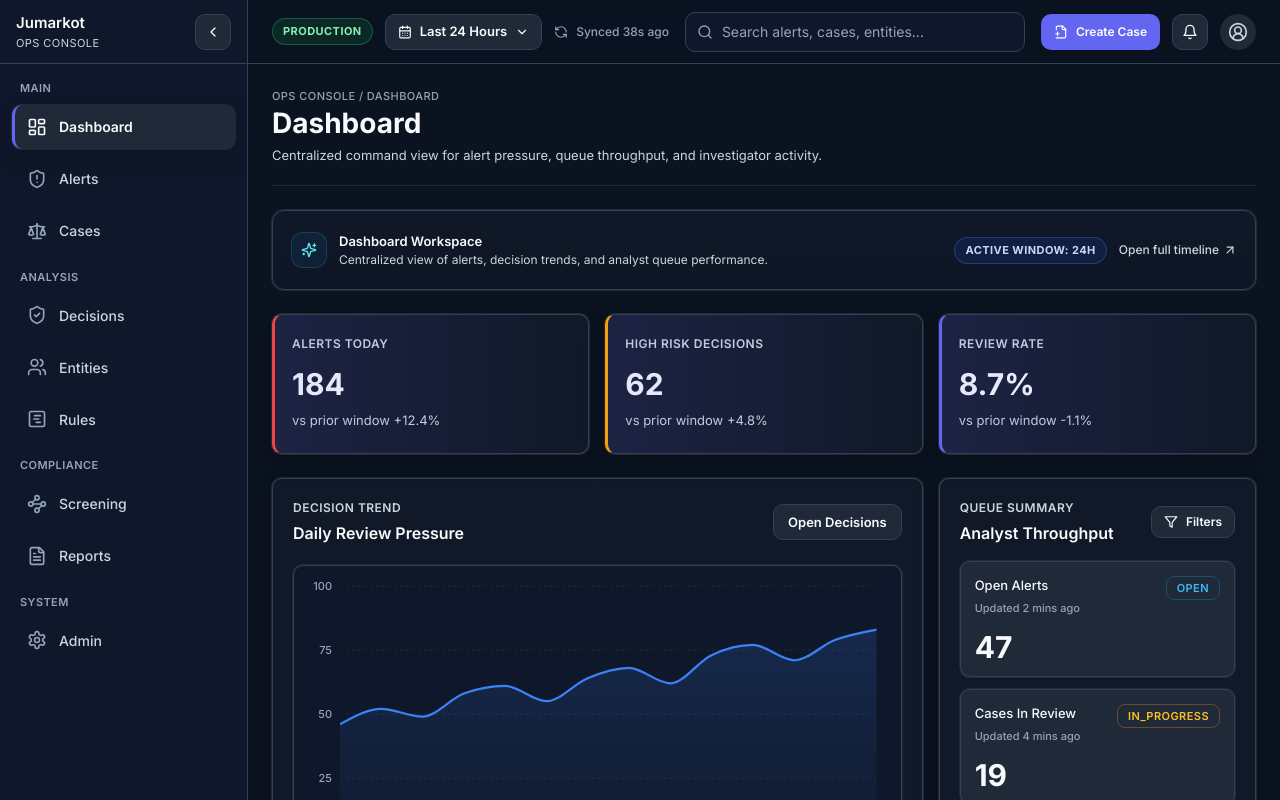
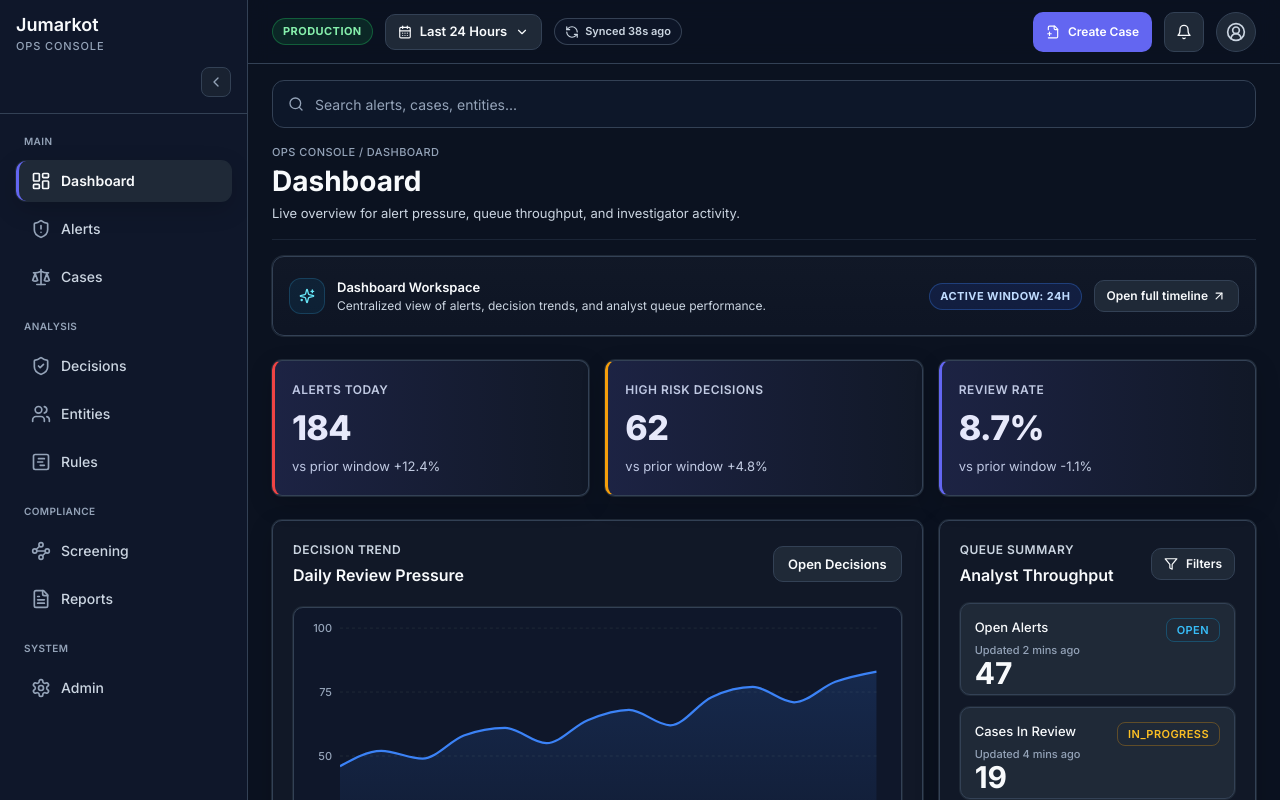
Before and after one commit to Jaybeeexpress/jumarkot-platform, a Next.js app in the folder apps/ops-console/: page / in a window 1280 px wide. Shown: the top 800 px of the page. Built offline with nearby package versions, Linux system fonts and the light colour scheme.

Commit message:
rebuild ops dashboard top layout and navigation hierarchy

```diff
--- a/apps/ops-console/src/app/globals.css
+++ b/apps/ops-console/src/app/globals.css
@@ -86,12 +86,35 @@
     transition: all 150ms ease;
   }
 
+  .enterprise-sidebar-brand {
+    border-bottom: 1px solid var(--border-light);
+    padding: 16px;
+  }
+
   .enterprise-sidebar-expanded {
     width: 248px;
   }
 
   .enterprise-sidebar-collapsed {
     width: 72px;
+  }
+
+  .enterprise-sidebar-collapse {
+    display: inline-flex;
+    height: 30px;
+    width: 30px;
+    align-items: center;
+    justify-content: center;
+    border: 1px solid var(--border-light);
+    border-radius: 8px;
+    background: rgba(31, 41, 55, 0.6);
+    color: var(--text-muted);
+    transition: all 150ms ease;
+  }
+
+  .enterprise-sidebar-collapse:hover {
+    background: rgba(30, 41, 59, 0.95);
+    color: var(--text-primary);
   }
 
   .enterprise-topbar {
@@ -110,11 +133,11 @@
 
   .enterprise-page-header {
     display: flex;
-    min-height: 88px;
+    min-height: 84px;
     align-items: center;
     justify-content: space-between;
-    border-bottom: 1px solid rgba(51, 65, 85, 0.5);
-    padding-bottom: 20px;
+    border-bottom: 1px solid rgba(51, 65, 85, 0.42);
+    padding-bottom: 16px;
   }
 
   .enterprise-banner-slim {
@@ -126,7 +149,7 @@
     border: 1px solid var(--border-light);
     border-radius: 12px;
     background: linear-gradient(180deg, rgba(17, 24, 39, 0.96), rgba(14, 21, 36, 0.94));
-    padding: 14px 18px;
+    padding: 12px 16px;
     box-shadow: 0 0 0 1px #1f2937;
   }
 
@@ -175,6 +198,14 @@
     color: var(--text-primary);
     outline: none;
     transition: all 150ms ease;
+  }
+
+  .enterprise-search-input {
+    height: 48px;
+    border-radius: 12px;
+    padding-left: 42px;
+    padding-right: 16px;
+    background: #0d1729;
   }
 
   .enterprise-input::placeholder {
@@ -263,6 +294,16 @@
     border-color: rgba(59, 130, 246, 0.32);
     background: rgba(30, 64, 175, 0.2);
     color: #bfdbfe;
+  }
+
+  .enterprise-chip-neutral {
+    gap: 6px;
+    border-color: rgba(71, 85, 105, 0.7);
+    background: rgba(15, 23, 42, 0.85);
+    color: var(--text-secondary);
+    text-transform: none;
+    letter-spacing: 0;
+    font-weight: 600;
   }
 
   .enterprise-label {
--- a/apps/ops-console/src/app/page.tsx
+++ b/apps/ops-console/src/app/page.tsx
@@ -57,7 +57,7 @@ export default function DashboardPage() {
   return (
     <AppShell
       title="Dashboard"
-      subtitle="Centralized command view for alert pressure, queue throughput, and investigator activity."
+      subtitle="Live overview for alert pressure, queue throughput, and investigator activity."
       breadcrumb={['Ops Console', 'Dashboard']}
     >
       <div className="section-stack gap-[24px] dashboard-container">
@@ -73,7 +73,7 @@ export default function DashboardPage() {
           </div>
           <div className="flex items-center gap-3 text-[12px] text-muted">
             <span className="enterprise-chip enterprise-chip-info">Active Window: 24h</span>
-            <button type="button" className="inline-flex items-center gap-1 font-medium text-secondary hover:text-primary">
+            <button type="button" className="enterprise-button enterprise-button-secondary h-8 gap-1 px-3 text-[12px]">
               Open full timeline
               <ArrowUpRight className="h-3.5 w-3.5" />
             </button>
--- a/apps/ops-console/src/components/dashboard/MetricCard.tsx
+++ b/apps/ops-console/src/components/dashboard/MetricCard.tsx
@@ -17,12 +17,12 @@ export function MetricCard({ label, value, delta, accent }: MetricCardProps) {
   return (
     <section
       className={clsx(
-        'enterprise-card-dense enterprise-metric-card row-span-4 h-[140px] border-l-[3px] !pl-[17px]',
+        'enterprise-card-dense enterprise-metric-card row-span-4 h-[136px] border-l-[3px] !pl-[17px]',
         accentClass[accent],
       )}
     >
       <div className="enterprise-label">{label}</div>
-      <div className="mt-4 text-[30px] font-bold leading-none text-primary">{value}</div>
+      <div className="mt-3 text-[34px] font-extrabold leading-none tracking-[-0.02em] text-primary">{value}</div>
       <div className="mt-3 text-[13px] text-secondary">{delta}</div>
     </section>
   );
--- a/apps/ops-console/src/components/dashboard/QueueSummaryCard.tsx
+++ b/apps/ops-console/src/components/dashboard/QueueSummaryCard.tsx
@@ -9,7 +9,7 @@ type QueueSummaryCardProps = {
 
 export function QueueSummaryCard({ label, value, updatedAt, status }: QueueSummaryCardProps) {
   return (
-    <article className="rounded-[10px] border border-[#334155] bg-panel p-[14px] shadow-[0_0_0_1px_#1F2937] transition-all duration-150 ease-in hover:bg-[#243245]">
+    <article className="flex h-[92px] flex-col justify-between rounded-[10px] border border-[#334155] bg-panel p-[14px] shadow-[0_0_0_1px_#1F2937] transition-all duration-150 ease-in hover:bg-[#243245]">
       <div className="flex items-start justify-between gap-2">
         <div>
           <div className="text-[13px] font-medium text-primary">{label}</div>
@@ -17,7 +17,7 @@ export function QueueSummaryCard({ label, value, updatedAt, status }: QueueSumma
         </div>
         <StatusBadge value={status} />
       </div>
-      <div className="mt-4 text-[30px] font-bold leading-none text-primary">{value}</div>
+      <div className="text-[30px] font-bold leading-none text-primary">{value}</div>
     </article>
   );
 }
--- a/apps/ops-console/src/components/layout/AppShell.tsx
+++ b/apps/ops-console/src/components/layout/AppShell.tsx
@@ -105,26 +105,28 @@ export function AppShell({ title, breadcrumb, subtitle, children, rightPanel }:
   return (
     <div className="enterprise-shell">
       <aside className={clsx('enterprise-sidebar', collapsed ? 'enterprise-sidebar-collapsed' : 'enterprise-sidebar-expanded')}>
-        <div className="flex h-16 items-center justify-between border-b border-light px-4">
+        <div className="enterprise-sidebar-brand">
           <div className={clsx('overflow-hidden', collapsed && 'hidden')}>
-            <div className="text-[15px] font-semibold text-primary">Jumarkot</div>
-            <div className="text-[11px] uppercase tracking-[0.04em] text-secondary">Ops Console</div>
+            <div className="text-[18px] font-semibold leading-none text-primary">Jumarkot</div>
+            <div className="mt-1 text-[11px] font-medium uppercase tracking-[0.08em] text-muted">Ops Console</div>
           </div>
+          <div className={clsx('mt-3 flex', collapsed ? 'justify-center' : 'justify-end')}>
             <button
               type="button"
               onClick={handleSidebarToggle}
-            className="enterprise-button enterprise-button-secondary w-9 px-0"
+              className="enterprise-sidebar-collapse"
               aria-label={collapsed ? 'Expand sidebar' : 'Collapse sidebar'}
             >
               {collapsed ? <ChevronRight className="h-4 w-4" /> : <ChevronLeft className="h-4 w-4" />}
             </button>
           </div>
+        </div>
 
-        <nav className="flex-1 overflow-auto px-3 py-4">
-          <div className="space-y-4">
+        <nav className="flex-1 overflow-auto px-4 py-4">
+          <div className="space-y-[18px]">
             {sections.map((section) => (
               <div key={section.label} className="space-y-2">
-                {!collapsed && <div className="enterprise-label px-2 text-[11px] text-muted">{section.label}</div>}
+                {!collapsed && <div className="enterprise-label px-2 py-1 text-[10px] text-muted">{section.label}</div>}
                 <div className="space-y-2">
                   {section.items.map((item, itemIndex) => {
                     const Icon = item.icon;
@@ -141,7 +143,7 @@ export function AppShell({ title, breadcrumb, subtitle, children, rightPanel }:
                         key={item.href}
                         href={item.href}
                         className={clsx(
-                          'flex h-11 items-center gap-3 rounded-[10px] border-l-[3px] px-3 text-[14px] font-medium transition-all duration-150 ease-in',
+                          'flex h-10 items-center gap-[10px] rounded-[10px] border-l-[3px] px-3 text-[14px] font-medium transition-all duration-150 ease-in',
                           active
                             ? 'border-l-[var(--brand-primary)] bg-panel text-primary font-semibold shadow-[0_0_0_1px_#1F2937,0_8px_24px_rgba(0,0,0,0.18)]'
                             : 'border-l-transparent text-secondary hover:bg-[#1E293B] hover:text-primary',
@@ -172,47 +174,54 @@ export function AppShell({ title, breadcrumb, subtitle, children, rightPanel }:
                 Last 24 Hours
                 <ChevronDown className="h-3.5 w-3.5" />
               </button>
-              <button type="button" className="hidden items-center gap-2 text-[12px] font-medium text-muted lg:inline-flex">
+              <span className="enterprise-chip enterprise-chip-neutral">
                 <RefreshCcw className="h-3.5 w-3.5" />
                 Synced 38s ago
-              </button>
-            </div>
-
-            <div className="hidden flex-1 justify-center md:flex">
-              <label className="relative w-full max-w-[440px]">
-                <Search className="pointer-events-none absolute left-3 top-1/2 h-4 w-4 -translate-y-1/2 text-muted" />
-                <input className="enterprise-input pl-9" placeholder="Search alerts, cases, entities..." />
-              </label>
+              </span>
             </div>
 
             <div className="flex items-center gap-3">
               <button
                 type="button"
-                className="hidden h-9 items-center gap-2 rounded-[10px] border border-[rgba(99,102,241,0.4)] bg-[var(--brand-primary)] px-3 text-[12px] font-semibold text-white transition-all duration-150 ease-in hover:bg-[var(--brand-hover)] sm:inline-flex"
+                className="h-10 items-center gap-2 rounded-[10px] border border-[rgba(99,102,241,0.4)] bg-[var(--brand-primary)] px-3 text-[12px] font-semibold text-white transition-all duration-150 ease-in hover:bg-[var(--brand-hover)] inline-flex"
               >
                 <FilePlus2 className="h-3.5 w-3.5" />
                 Create Case
               </button>
               <button
                 type="button"
-                className="enterprise-button enterprise-button-secondary w-9 px-0"
+                className="enterprise-button enterprise-button-secondary h-10 w-10 px-0"
                 aria-label="Notifications"
               >
                 <Bell className="h-4 w-4" />
               </button>
-              <div className="flex h-9 w-9 items-center justify-center rounded-full bg-panel text-secondary">
+              <button
+                type="button"
+                className="flex h-10 w-10 items-center justify-center rounded-full border border-light bg-panel text-secondary transition-all duration-150 ease-in hover:bg-[#243245] hover:text-primary"
+                aria-label="Profile"
+              >
                 <UserCircle2 className="h-5 w-5" />
-              </div>
+              </button>
             </div>
           </div>
         </header>
 
         <div className="flex-1 overflow-auto">
-          <div className="content-max py-6">
-            <section className="enterprise-page-header mb-6">
+          <div className="content-max pb-6 pt-4">
+            <div className="mb-4">
+              <label className="relative block w-full">
+                <Search className="pointer-events-none absolute left-4 top-1/2 h-4 w-4 -translate-y-1/2 text-muted" />
+                <input
+                  className="enterprise-input enterprise-search-input"
+                  placeholder="Search alerts, cases, entities..."
+                />
+              </label>
+            </div>
+
+            <section className="enterprise-page-header mb-4">
               <div className="min-w-0">
                 <div className="text-[11px] font-medium uppercase tracking-[0.04em] text-muted">{breadcrumbText}</div>
-                <h1 className="mt-1 text-[28px] font-bold leading-[1.05] text-primary">{title}</h1>
+                <h1 className="mt-[6px] text-[28px] font-bold leading-[1.05] text-primary">{title}</h1>
                 {subtitle ? <p className="mt-2 text-[13px] text-secondary">{subtitle}</p> : null}
               </div>
             </section>
```
Lines whose indentation alone changed are shown as unchanged.
